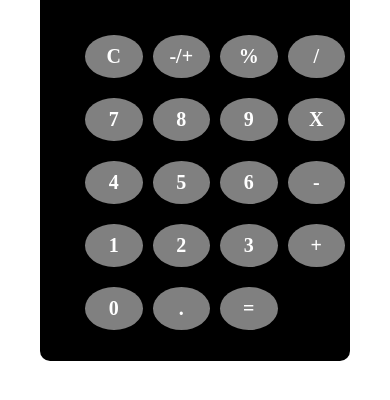
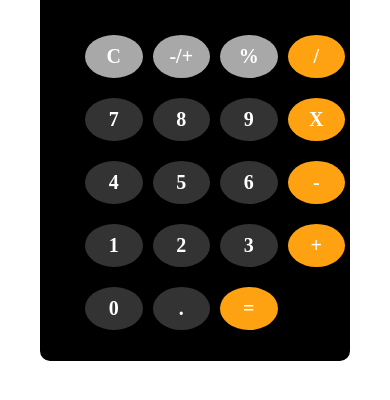
Before and after one commit to Malachi304/WebDevProjects, a plain HTML site: page SimpleCalculator/index.html in a window 390 px wide. Shown: the part 166-566 px from the top of the page. Drawn offline with Linux system fonts and the light colour scheme.

Commit message:
Correct iphone calculator button color

```diff
--- a/SimpleCalculator/index.html
+++ b/SimpleCalculator/index.html
@@ -13,25 +13,25 @@
         <div id="screen"><h1>Test Value</h1></div>
         <div id="buttons">
             <ul>
-                <li>C</li>
-                <li>-/+</li>
-                <li>%</li>
-                <li>/</li>
+                <li class="top-util">C</li>
+                <li class="top-util">-/+</li>
+                <li class="top-util">%</li>
+                <li class="operation">/</li>
                 <li>7</li>
                 <li>8</li>
                 <li>9</li>
-                <li>X</li>
+                <li class="operation">X</li>
                 <li>4</li>
                 <li>5</li>
                 <li>6</li>
-                <li>-</li>
+                <li class="operation">-</li>
                 <li>1</li>
                 <li>2</li>
                 <li>3</li>
-                <li>+</li>
-                <li>0</li>
+                <li class="operation">+</li>
+                <li id="zero">0</li>
                 <li>.</li>
-                <li>=</li>
+                <li class="operation">=</li>
             </ul>
         </div>
         </div>
--- a/SimpleCalculator/styles.css
+++ b/SimpleCalculator/styles.css
@@ -26,7 +26,6 @@
     width: 100%;
     background-color: black;
 
-
     display: grid;
     grid-template-columns: repeat(4, 1fr); /* 3 items per row */
     gap: 10px; /* Space between items */;
@@ -39,10 +38,17 @@ ul li{
     font-size: 20px;
     margin-bottom: 10px;
     cursor: pointer;
-    background-color: grey;
+    background-color: #333;
     text-align: center;
     padding: 10px;
     border-radius: 50%;
-
+}
+.top-util{
+    background-color: #A8A8A8;
 
 }
+.operation{
+    background-color: #FFA212;
+}
+#zero{
+}
```
